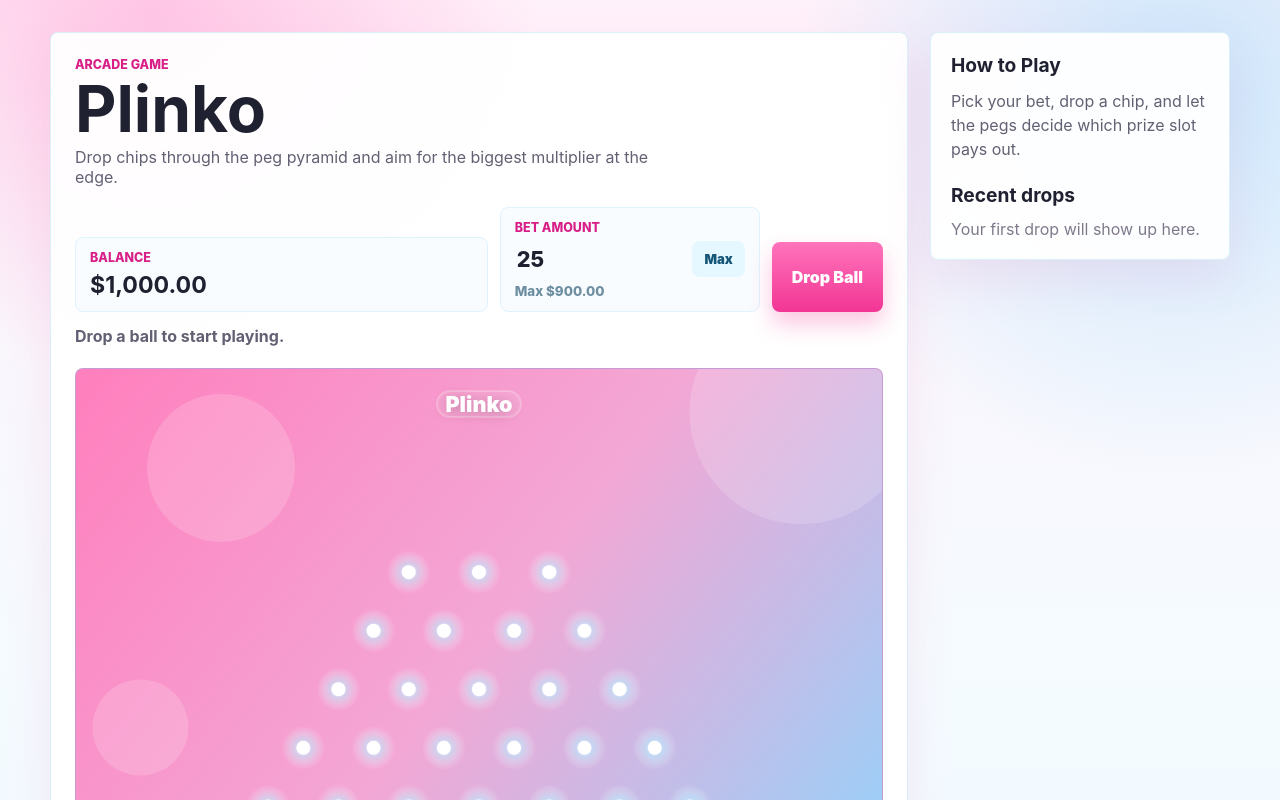
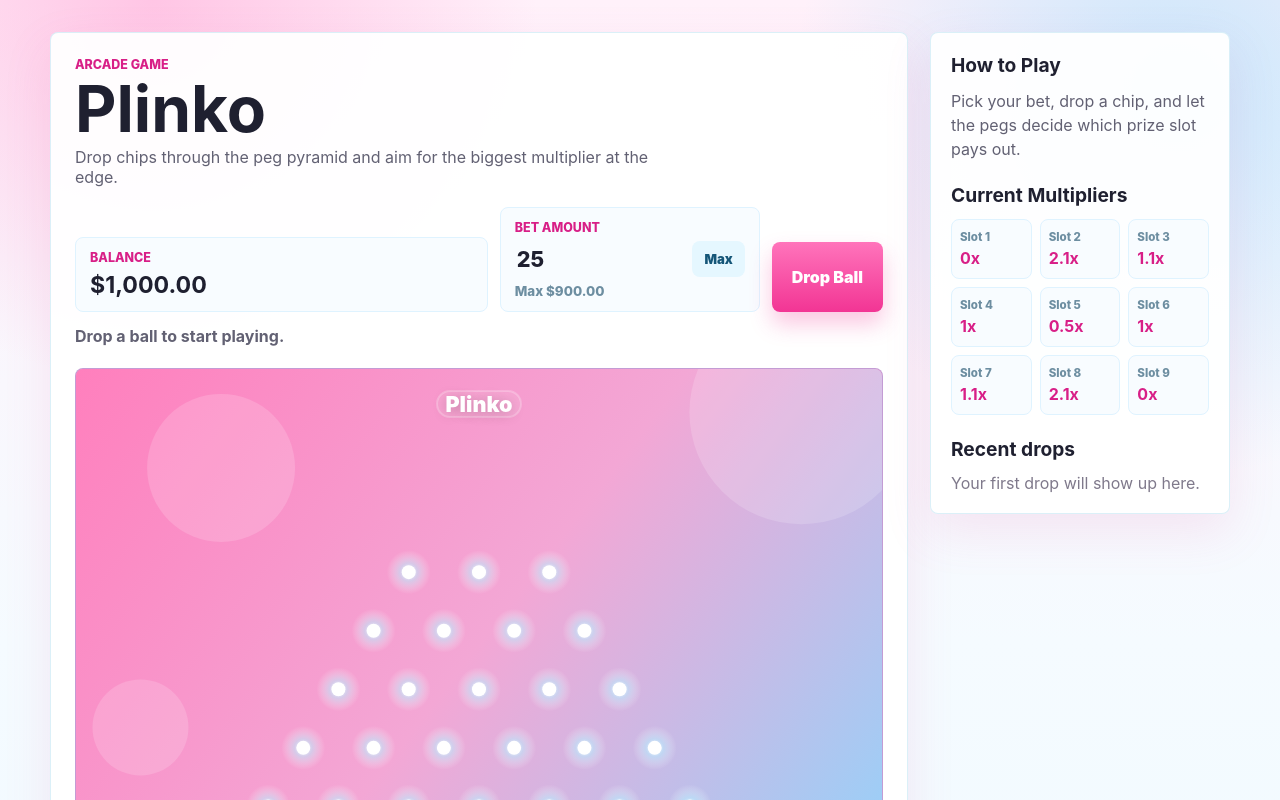
Before and after one commit to Woojoo-space/Plinko, a React (Vite) app: page / in a window 1280 px wide. Shown: the top 800 px of the page. Built offline with nearby package versions, Linux system fonts and the light colour scheme.

Commit message:
Show multipliers and lower reroll cost

```diff
--- a/src/App.css
+++ b/src/App.css
@@ -295,6 +295,33 @@ button:disabled {
   margin-bottom: 22px;
 }
 
+.multiplier-table {
+  display: grid;
+  grid-template-columns: repeat(3, minmax(0, 1fr));
+  gap: 8px;
+  margin-bottom: 22px;
+}
+
+.multiplier-cell {
+  display: grid;
+  gap: 4px;
+  padding: 10px 8px;
+  border: 1px solid #dff3ff;
+  border-radius: 8px;
+  background: #f8fcff;
+}
+
+.multiplier-cell span {
+  color: #6d8ea1;
+  font-size: 0.72rem;
+  font-weight: 800;
+}
+
+.multiplier-cell strong {
+  color: #d81f87;
+  font-size: 1rem;
+}
+
 .empty-history {
   color: #7f798b;
 }
--- a/src/App.jsx
+++ b/src/App.jsx
@@ -7,8 +7,8 @@ const STARTING_BALANCE = 1000;
 const INITIAL_BET = 25;
 const DEFAULT_MULTIPLIERS = addEdgeMultipliers([2.1, 1.1, 1, 0.5, 1, 1.1, 2.1]);
 const SLOT_COUNT = DEFAULT_MULTIPLIERS.length;
-const REROLL_COST = 500;
-const REROLL_COST_LABEL = '$500';
+const REROLL_COST = 490;
+const REROLL_COST_LABEL = '$490';
 const MULTIPLIER_BOOST_COST = 0.5;
 const MULTIPLIER_BOOST_AMOUNT = 0.01;
 const SAVE_KEY = 'plinko-progress-v1';
@@ -678,6 +678,15 @@ function App() {
           <p className="how-to">
             Pick your bet, drop a chip, and let the pegs decide which prize slot pays out.
           </p>
+          <h2>Current Multipliers</h2>
+          <div className="multiplier-table" aria-label="Current multipliers table">
+            {activeMultipliers.map((multiplier, index) => (
+              <div className="multiplier-cell" key={`${multiplier}-${index}`}>
+                <span>Slot {index + 1}</span>
+                <strong>{multiplier}x</strong>
+              </div>
+            ))}
+          </div>
           <h2>Recent drops</h2>
           {history.length === 0 ? (
             <p className="empty-history">Your first drop will show up here.</p>
```
Also changed, not shown: 1 other file (tests, documents, lock files or other folders).
